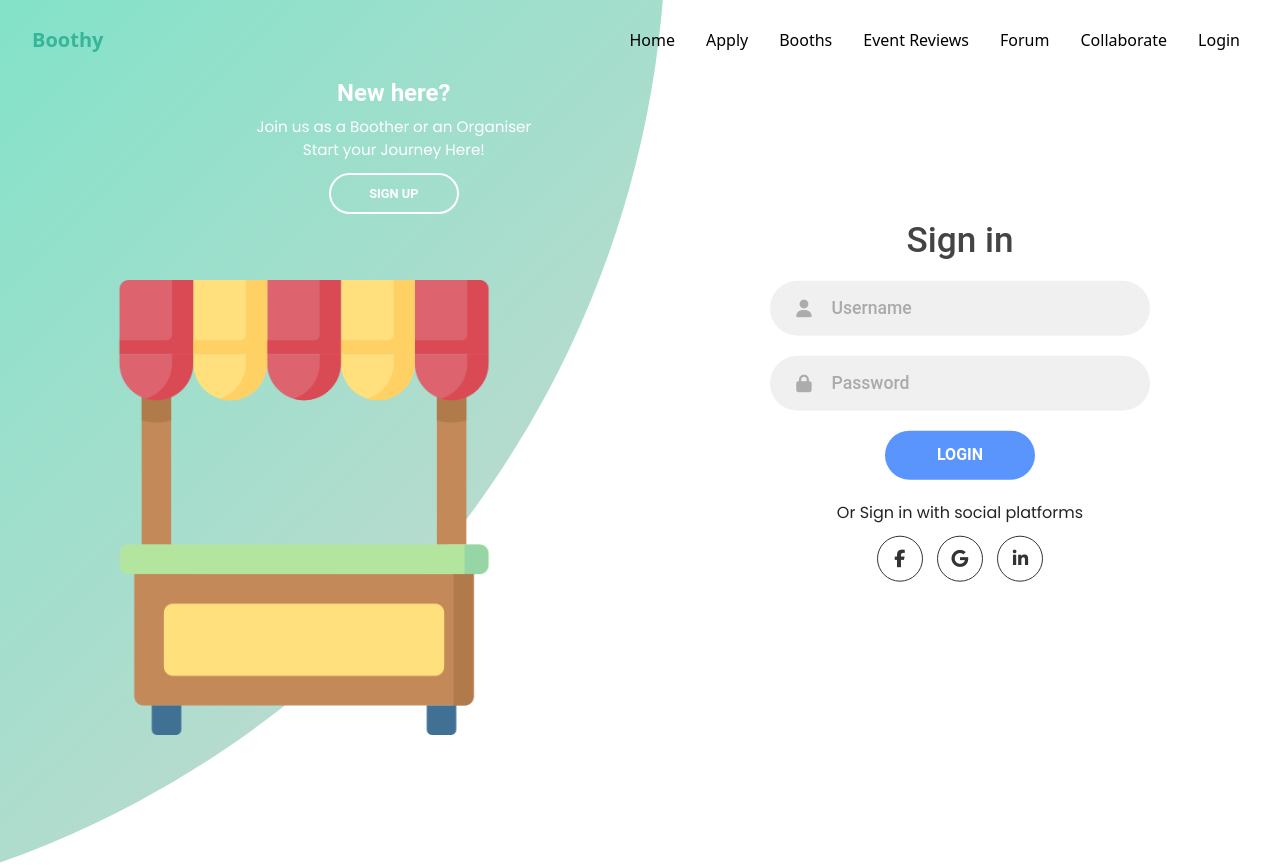
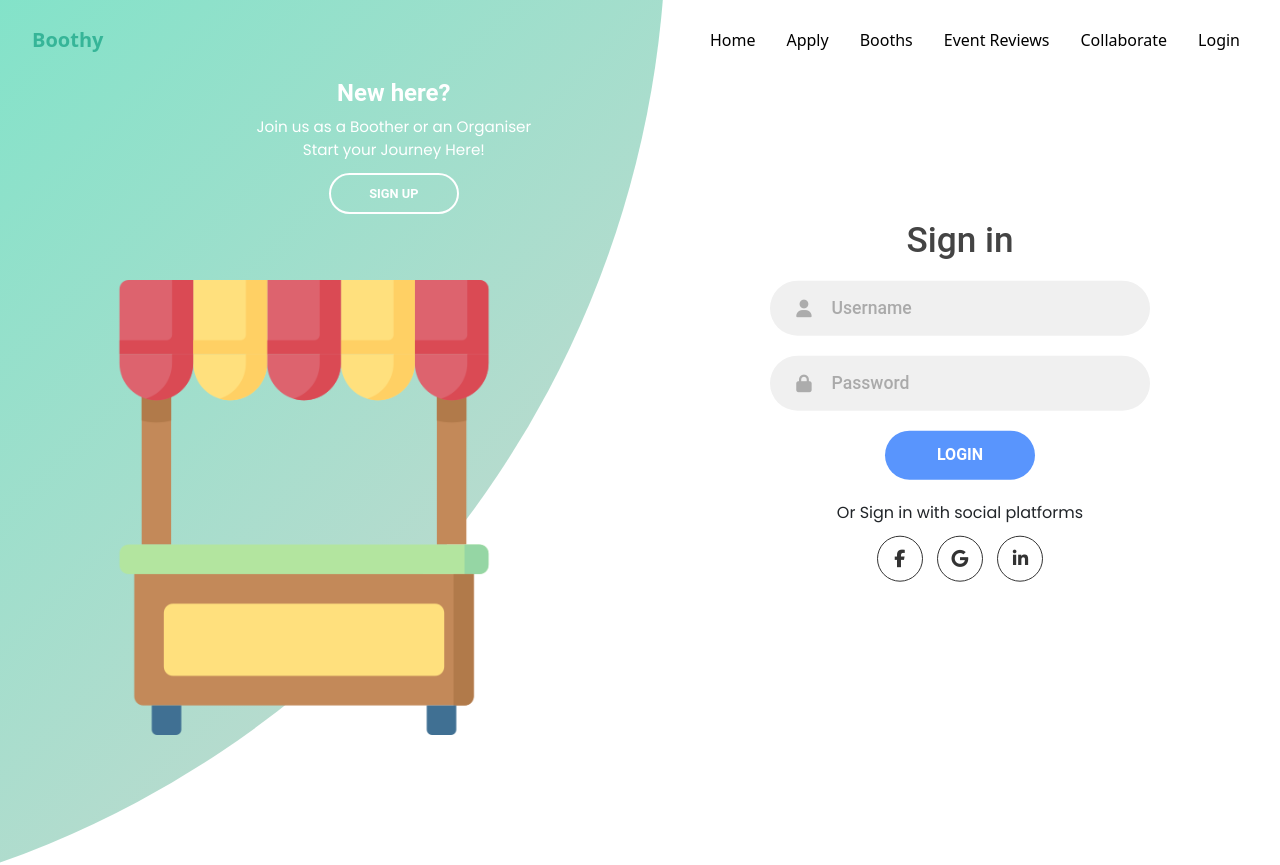
Before and after one commit to PeachyMangoz/VenueVibe, a Vue app in the folder VenueVibe/frontend/: page /login in a window 1280 px wide. Shown: the top 865 px of the page. Built offline with nearby package versions, Linux system fonts and the light colour scheme; a web font is replaced by a local one.

Commit message:
Update NavBar.vue

```diff
--- a/VenueVibe/frontend/src/components/NavBar.vue
+++ b/VenueVibe/frontend/src/components/NavBar.vue
@@ -34,7 +34,6 @@ export default {
         { name: "Apply", path: '/apply' },
         { name: 'Booths', path: '/booths' },
         { name: 'Event Reviews', path: '/eventreviews' },
-        { name: 'Forum', path: '/forum' },
         { name: 'Collaborate', path: '/collaborate' },
         { name: 'Login', path: '/login' },
       ],
```
